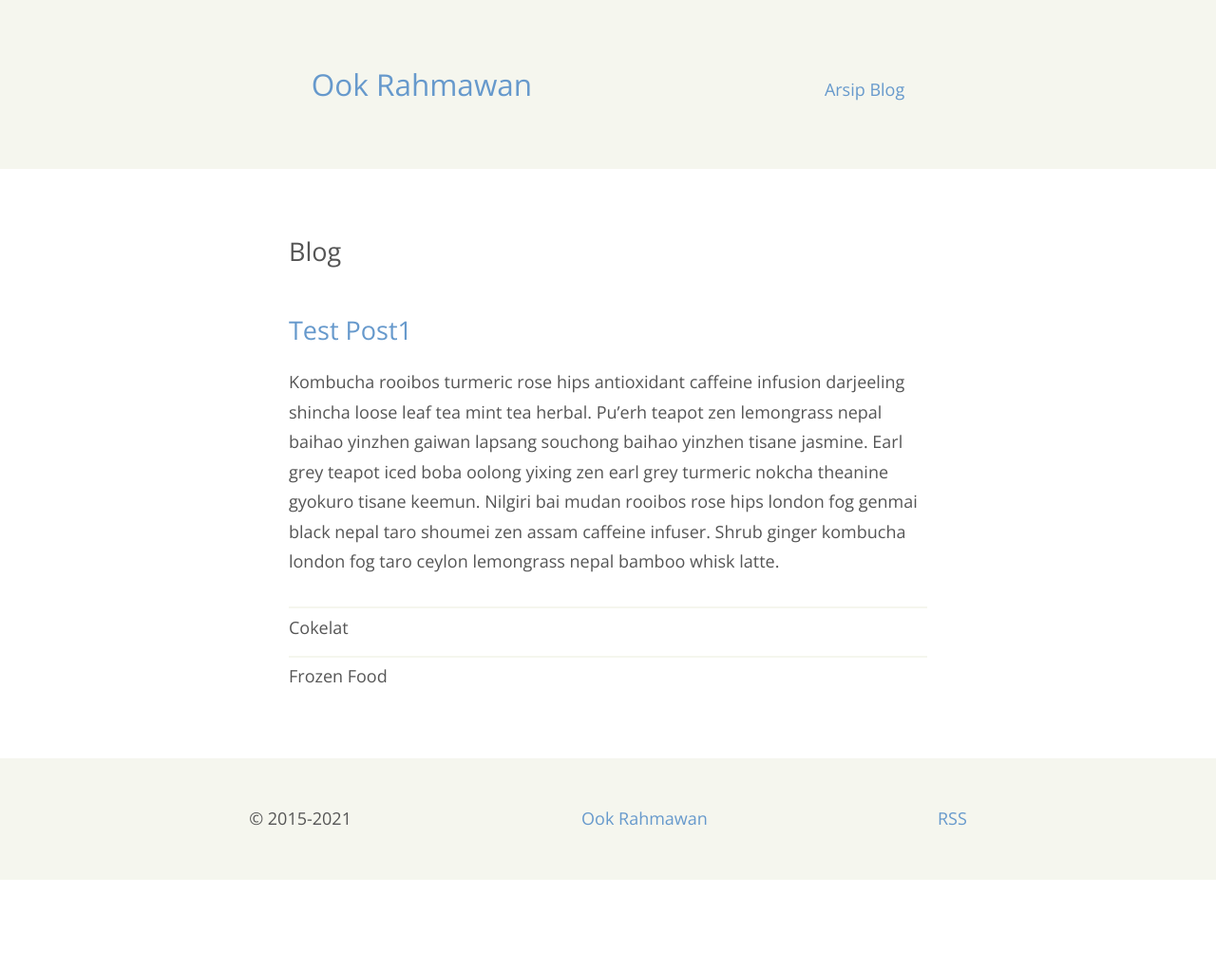
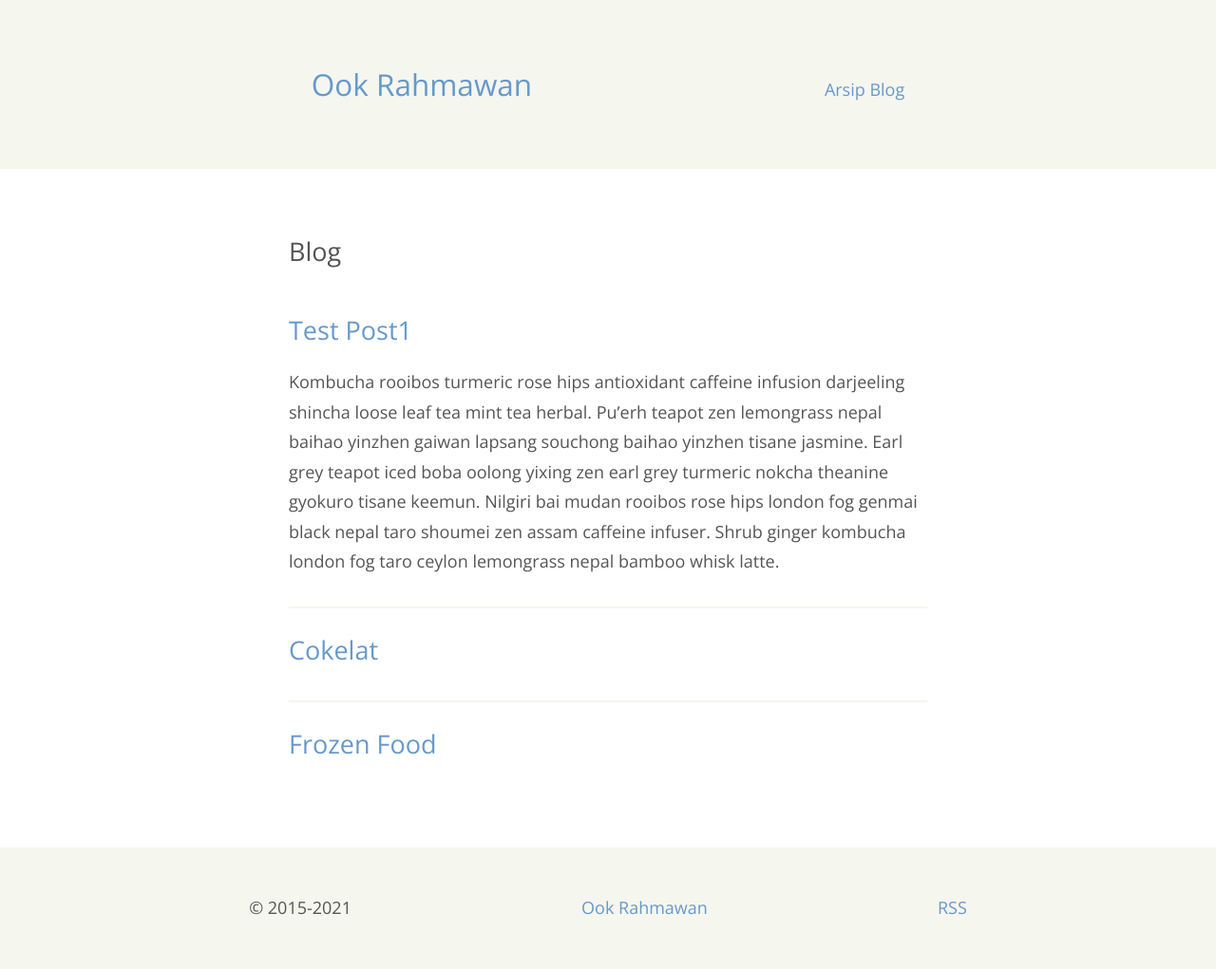
Before and after one commit to krhmwn/krhmwn, a Jekyll site: the page built from index.html, in a window 1280 px wide. Shown: the whole page at 95% size. Built offline with Jekyll 4.4.1, drawn with Linux system fonts in a browser that asks for light colours; before the commit the page ends 927 px from its top, so only the background shows below that.

Commit message:
update v.1.0.23

```diff
--- a/index.html
+++ b/index.html
@@ -12,7 +12,7 @@ title: Ook Rahmawan
 </li>
 {% endfor %}
 {% for post in site.posts offset:1 limit:2 %}
-<li class="card>
+<li class="card">
 <h2><a href="{{ post.url }}">{{ post.title }}</a></h2>
 </li>{% endfor %}
 </ul>
```
